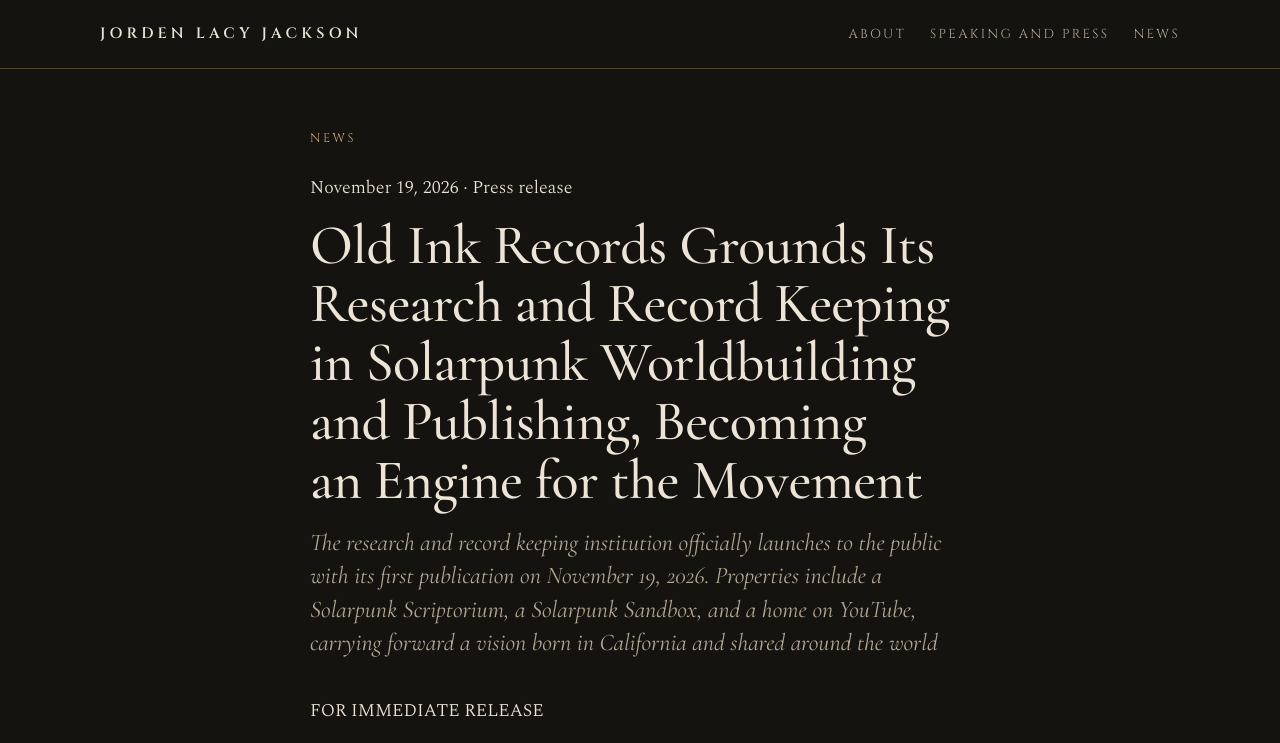
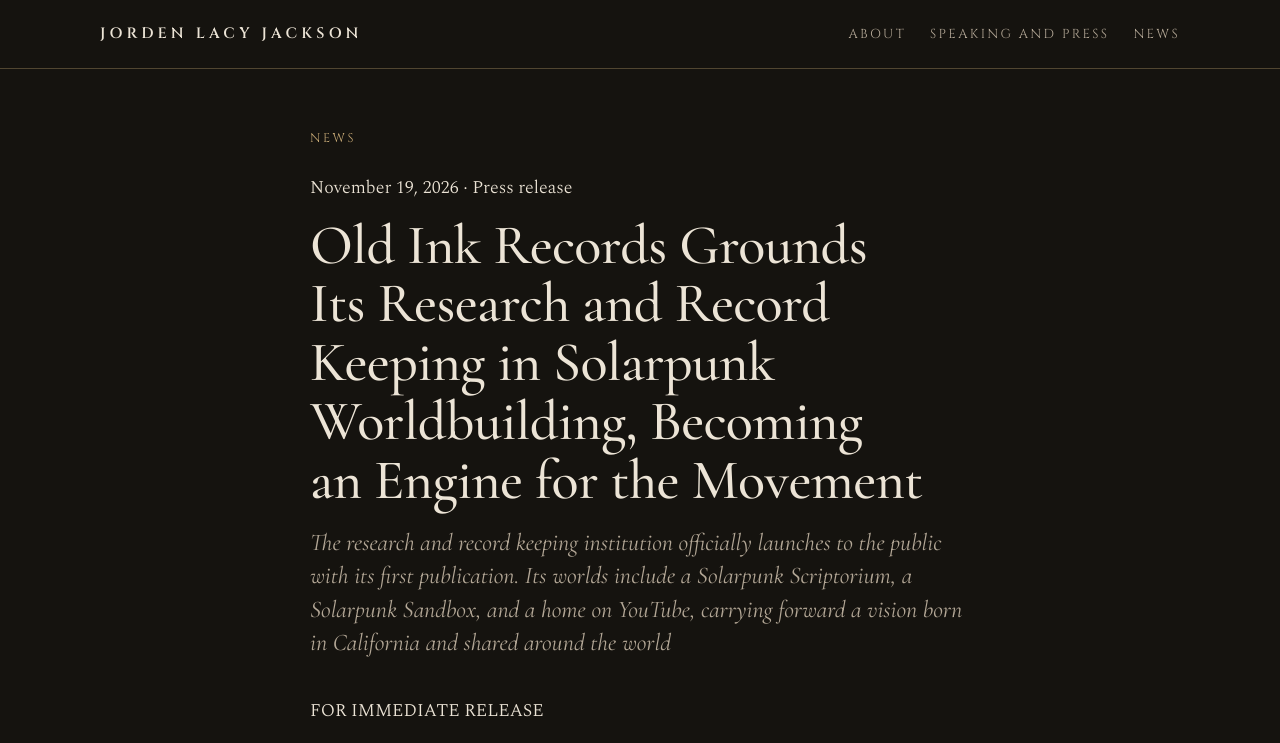
Before and after one commit to gamemaestro/jordenlacyjackson, a plain HTML site: page old-ink-records-grounds-its-research-and-record-keeping-in-solarpunk.html in a window 1280 px wide. Shown: the top 743 px of the page. Drawn offline with Linux system fonts and the light colour scheme.

Commit message:
Launch release: accepted headline and subhead edits
Co-Authored-By: Claude Opus 5.5 <noreply@anthropic.com>
Claude-Session: https://claude.ai/code/session_01FqDuLxJFYLT1ZZUaEZmb1x

```diff
--- a/old-ink-records-grounds-its-research-and-record-keeping-in-solarpunk.html
+++ b/old-ink-records-grounds-its-research-and-record-keeping-in-solarpunk.html
@@ -4,13 +4,13 @@
 <meta charset="utf-8">
 <meta name="viewport" content="width=device-width, initial-scale=1, viewport-fit=cover">
 <title>Old Ink Records Grounds Its Work in Solarpunk Worldbuilding</title>
-<meta name="description" content="The research and record keeping institution officially launches to the public with its first publication on November 19, 2026. Properties include a Solarpunk Scriptorium, a Solarpunk Sandbox, and a home on YouTube, carrying forward a vision born in California and shared around the world">
+<meta name="description" content="The research and record keeping institution officially launches to the public with its first publication. Its worlds include a Solarpunk Scriptorium, a Solarpunk Sandbox, and a home on YouTube, carrying forward a vision born in California and shared around the world">
 <link rel="canonical" href="https://jordenlacyjackson.com/old-ink-records-grounds-its-research-and-record-keeping-in-solarpunk">
 <meta name="theme-color" content="#15130f">
 <meta property="og:type" content="article">
 <meta property="og:site_name" content="Jorden Lacy Jackson">
 <meta property="og:title" content="Old Ink Records Grounds Its Work in Solarpunk Worldbuilding">
-<meta property="og:description" content="The research and record keeping institution officially launches to the public with its first publication on November 19, 2026. Properties include a Solarpunk Scriptorium, a Solarpunk Sandbox, and a home on YouTube, carrying forward a vision born in California and shared around the world">
+<meta property="og:description" content="The research and record keeping institution officially launches to the public with its first publication. Its worlds include a Solarpunk Scriptorium, a Solarpunk Sandbox, and a home on YouTube, carrying forward a vision born in California and shared around the world">
 <meta property="og:url" content="https://jordenlacyjackson.com/old-ink-records-grounds-its-research-and-record-keeping-in-solarpunk">
 <meta property="og:image" content="https://jordenlacyjackson.com/og-image.jpg">
 <meta property="og:image:width" content="1200">
@@ -73,7 +73,7 @@
   {
    "@type": "NewsArticle",
    "@id": "https://jordenlacyjackson.com/old-ink-records-grounds-its-research-and-record-keeping-in-solarpunk#article",
-   "headline": "Old Ink Records Grounds Its Research and Record Keeping in Solarpunk Worldbuilding and Publishing, Becoming an Engine for the Movement",
+   "headline": "Old Ink Records Grounds Its Research and Record Keeping in Solarpunk Worldbuilding, Becoming an Engine for the Movement",
    "alternativeHeadline": "A publishing and research hub dedicated to the histories, mysteries, and potential futures of humanity",
    "datePublished": "2026-11-19",
    "author": {
@@ -106,8 +106,8 @@
   <article class="release"><div class="wrap narrow">
     <a class="back" href="/news">News</a>
     <div class="eyebrow" style="margin-top:12px"><time datetime="2026-11-19">November 19, 2026</time> · Press release</div>
-    <h1>Old Ink Records Grounds Its Research and Record Keeping in Solarpunk Worldbuilding and Publishing, Becoming an Engine for the Movement</h1>
-    <p class="sub">The research and record keeping institution officially launches to the public with its first publication on November 19, 2026. Properties include a Solarpunk Scriptorium, a Solarpunk Sandbox, and a home on YouTube, carrying forward a vision born in California and shared around the world</p>
+    <h1>Old Ink Records Grounds Its Research and Record Keeping in Solarpunk Worldbuilding, Becoming an Engine for the Movement</h1>
+    <p class="sub">The research and record keeping institution officially launches to the public with its first publication. Its worlds include a Solarpunk Scriptorium, a Solarpunk Sandbox, and a home on YouTube, carrying forward a vision born in California and shared around the world</p>
     <p>FOR IMMEDIATE RELEASE</p>
     <p>LOS ANGELES, CA, November 19, 2026: Old Ink Records, the research and record keeping institution founded in Los Angeles on August 26, 2026, today grounds its work in the solarpunk movement and launches publicly online, offering its first publication, <a href="https://oldinkrecords.com/solarpunk-a-history"><em>Solarpunk: A History of the Movement</em></a>. Its aim is to serve as an engine for solarpunk: a place that keeps the movement&rsquo;s record, studies its roots, and gives people the inspiration, stories, research, worlds, and practices to help build the future the movement describes.</p>
     <p>Solarpunk imagines a sustainable, just, and beautiful future and asks people to start building it now. Its vision was born in California, in the work of Octavia E. Butler in Pasadena, Ursula K. Le Guin, born in Berkeley, and Kim Stanley Robinson, who made his home in Davis. Its first stories came from Brazil, and today it is a global movement of artists, storytellers, naturalists, technologists, and builders. Old Ink Records adds to this work from Los Angeles.</p>
```
Also changed, not shown: news.html (+1 -1 lines).
